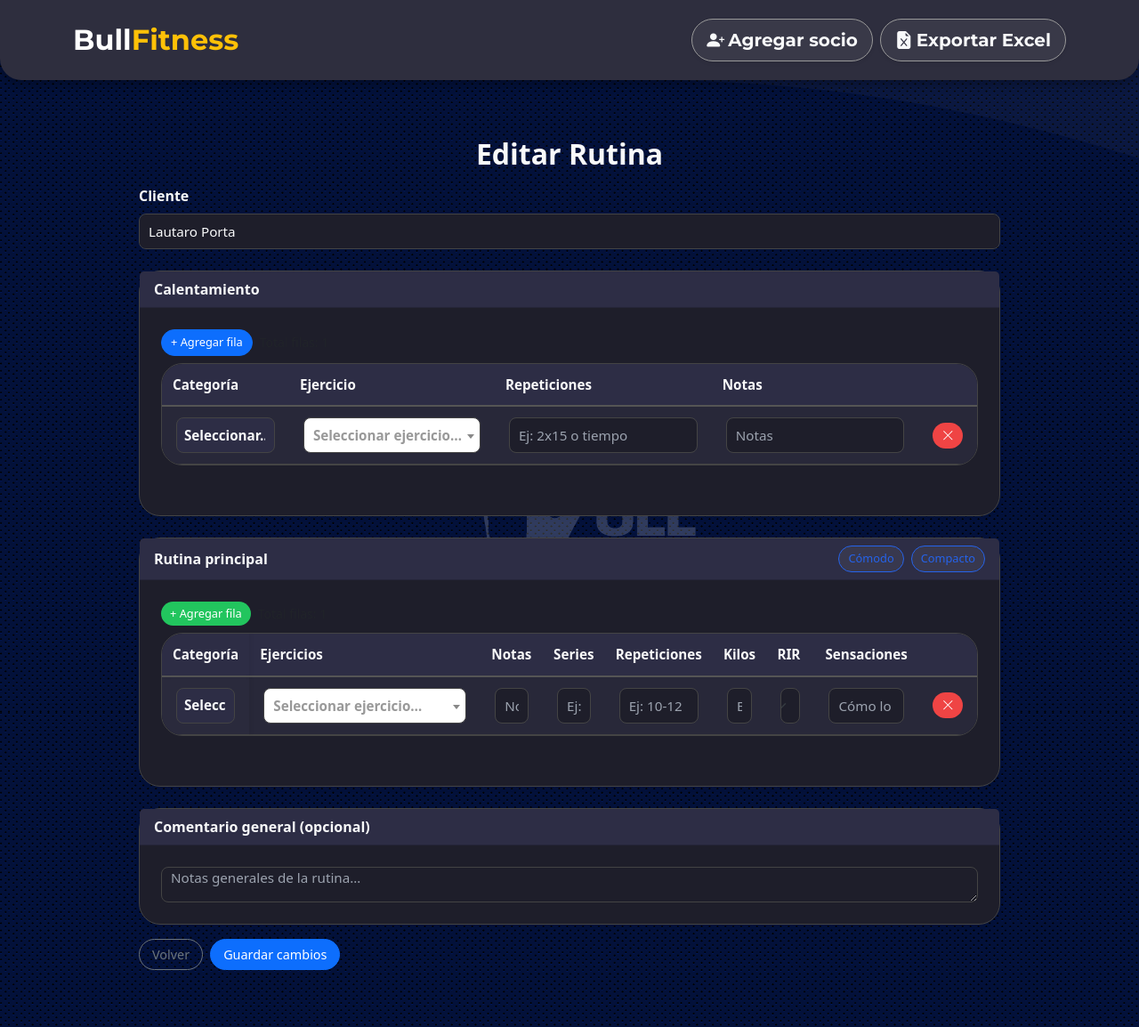
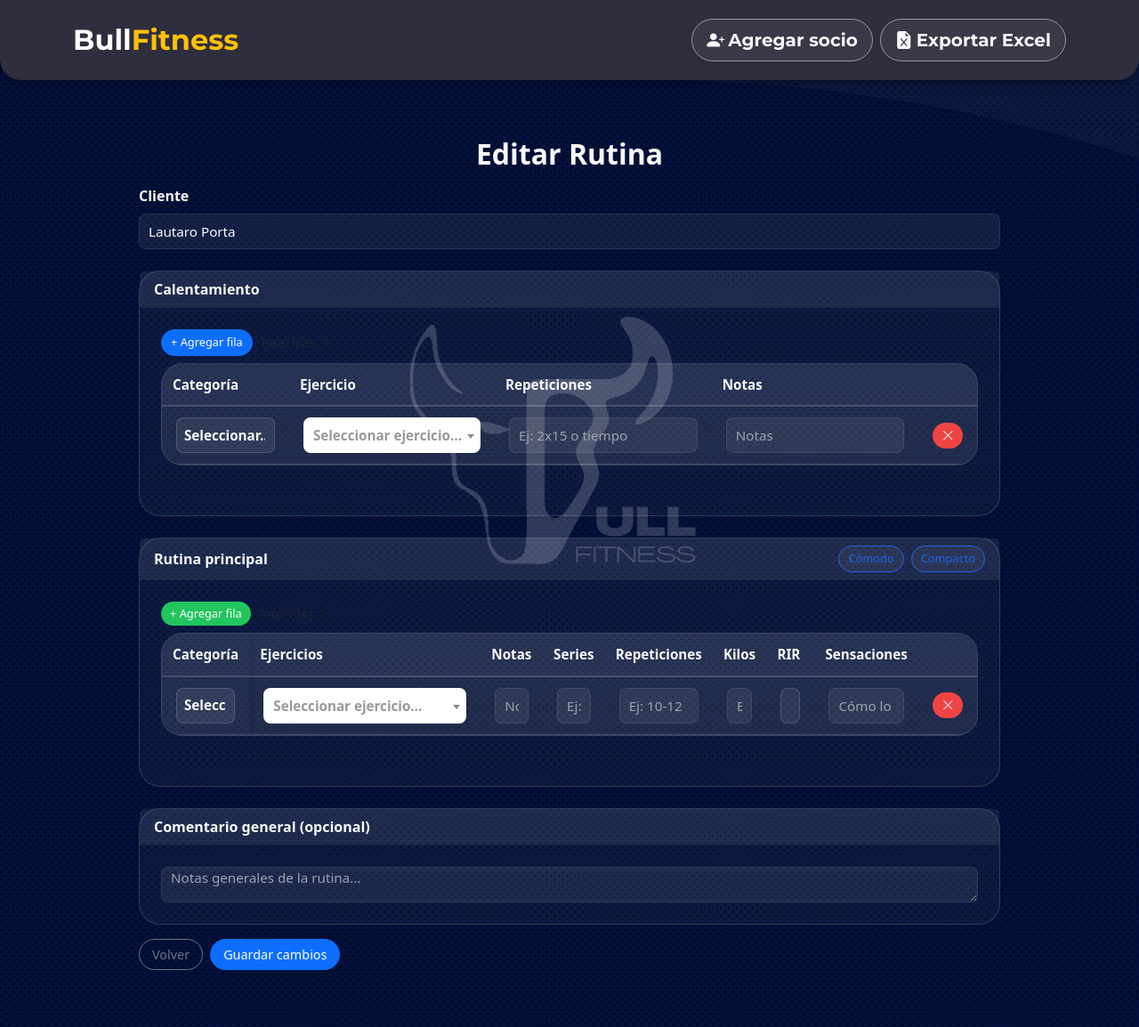
Before and after one commit to Lautap1578/Gymapp, a Django app: page /rutina/editar/23/ in a window 1280 px wide. Shown: the whole page at 89% size. Run offline with Django 4.2, Linux system fonts and the light colour scheme; data comes from the database, SQL or seed files in the repository; data that the repository does not hold is empty; some libraries are stand-ins or nearby versions.

Commit message:
Reaplicar tema oscuro en rutinas

```diff
--- a/static/css/rutinas.css
+++ b/static/css/rutinas.css
@@ -13,13 +13,13 @@
 
 /* Paleta base (tema oscuro) */
 .editar-rutinas {
-  --bg: #1e1e2a;
-  --border: #444;
-  --head-bg: #2d2d45;
+  --bg: rgba(255, 255, 255, 0.04);
+  --border: rgba(255, 255, 255, 0.15);
+  --head-bg: rgba(255, 255, 255, 0.08);
   --head-text: #f8f9fa;
   --text: #f8f9fa;
   --muted: #9ca3af;
-  --row-hover: #2a2a3c;
+  --row-hover: rgba(255, 255, 255, 0.06);
   --accent: #2563eb;
   --accent-focus: rgba(37,99,235,.15);
   --danger: #dc2626;
@@ -68,7 +68,6 @@
 }
 .editar-rutinas .table th,
 .editar-rutinas .table td {
-  background-color: var(--bg) !important;
   color: var(--text) !important;
   border-color: var(--border) !important;
 }
@@ -96,7 +95,7 @@
   background-color: var(--row-hover);
 }
 .editar-rutinas .table tbody tr:hover {
-  background-color: #32324a;
+  background-color: rgba(255, 255, 255, 0.1);
 }
 
 /* Columna fija a la izquierda */
@@ -121,7 +120,7 @@
   border-color: var(--border) !important;
   border-radius: 8px;
   padding: 0 10px;
-  background-color: var(--bg);
+  background-color: rgba(255, 255, 255, 0.07);
   color: var(--text);
   font-size: .95rem;
   transition: border-color .15s, box-shadow .15s;
@@ -189,9 +188,9 @@
 /* Forzar estilo a los selects de Categoría */
 .editar-rutinas select[name^="categoria"],
 .editar-rutinas select[name^="cal_categoria"] {
-  background-color: #2d2d45 !important;  /* gris oscuro */
-  border: 1px solid #444 !important;     /* borde oscuro */
-  color: #f8f9fa !important;             /* texto claro */
+  background-color: var(--head-bg) !important;
+  border: 1px solid var(--border) !important;
+  color: var(--text) !important;
   font-weight: 600;
   border-radius: 8px;
   padding-left: 8px;
@@ -266,7 +265,7 @@
 
 /* -------- Tablas genéricas del sitio -------- */
 body:not(.editar-rutinas) .table:not(.rutinas-table) {
-  background-color: #1e1e2a !important;
+  background-color: rgba(255, 255, 255, 0.04) !important;
   border-collapse: separate;
   border-spacing: 0;
   color: #ffffff !important;
@@ -274,7 +273,7 @@ body:not(.editar-rutinas) .table:not(.rutinas-table) {
 }
 
 body:not(.editar-rutinas) .table-striped:not(.rutinas-table) tbody tr:nth-of-type(odd) {
-  background-color: #2a2a3c !important;
+  background-color: rgba(255, 255, 255, 0.06) !important;
 }
 
 body:not(.editar-rutinas) .table:not(.rutinas-table) td,
@@ -282,15 +281,15 @@ body:not(.editar-rutinas) .table:not(.rutinas-table) th {
   color: #ffffff !important;
   font-weight: 600 !important;
   background-color: transparent !important;
-  border-color: #444 !important;
+  border-color: rgba(255, 255, 255, 0.15) !important;
 }
 
 body:not(.editar-rutinas) .table:not(.rutinas-table) thead {
-  background-color: #2d2d45 !important;
+  background-color: rgba(255, 255, 255, 0.08) !important;
 }
 
 body:not(.editar-rutinas) .table:not(.rutinas-table) thead th {
   color: #f9f9f9 !important;
   font-weight: 700 !important;
-  border-bottom: 2px solid #555 !important;
+  border-bottom: 2px solid rgba(255, 255, 255, 0.15) !important;
 }
```
